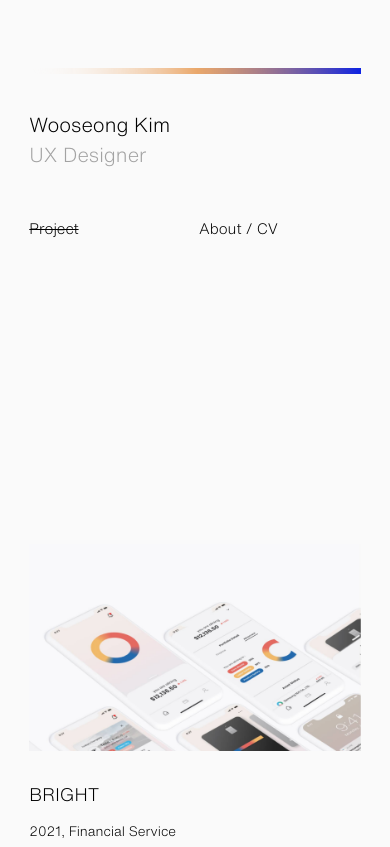
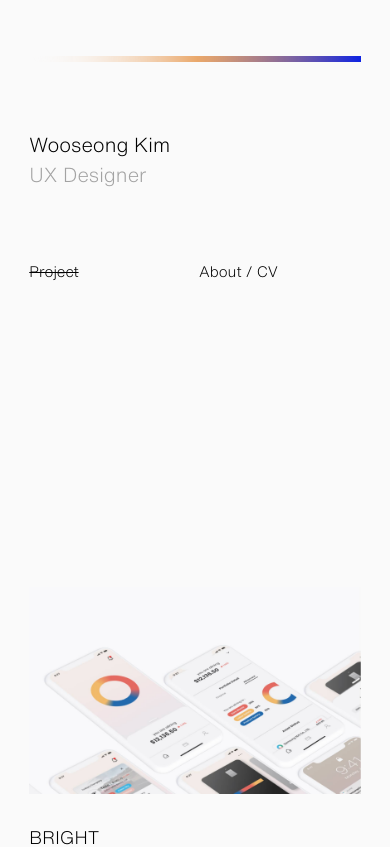
Before and after one commit to kylewskim/kylewskim.github.io, a React (Create React App) app: page /#/ in a window 390 px wide. Shown: the top 847 px of the page. Built offline with nearby package versions, Linux system fonts and the light colour scheme.

Commit message:
padding updated

```diff
--- a/package.json
+++ b/package.json
@@ -22,8 +22,8 @@
     "build": "react-scripts build",
     "test": "react-scripts test",
     "eject": "react-scripts eject",
-    "predeploy": "npm run build",
-    "deploy": "gh-pages -b master -d build"
+    "deploy": "gh-pages -d build",
+    "predeploy": "npm run build"
   },
   "eslintConfig": {
     "extends": [
--- a/public/index.html
+++ b/public/index.html
@@ -2,7 +2,7 @@
 <html lang="en">
   <head>
     <meta charset="utf-8" />
-    <link rel="icon" href="%PUBLIC_URL%/favicon.ico" />
+    <link rel="icon" href="%PUBLIC_URL%/favicon.ico?" />
     <meta name="viewport" content="width=device-width, initial-scale=1" />
     <meta name="theme-color" content="#000000" />
     <meta
--- a/src/routes/About.css
+++ b/src/routes/About.css
@@ -7,7 +7,11 @@
     .name-wooseongkim {
         font-size : 20px;
         line-height : 1.5em;
-        padding-bottom : 50px;
+        padding-bottom : 25px;
+    }
+
+    .nav_bar {
+        padding-bottom : 16px;
     }
 }
 
@@ -49,10 +53,10 @@
     font-size : 15px;
 }
 
-.css-1t3h25l-MuiGrid-root>.MuiGrid-item {
+/* .css-1t3h25l-MuiGrid-root>.MuiGrid-item {
     padding-top : 0px !important;
 }
 
 .css-1t3h25l-MuiGrid-root {
     margin-top : 12px !important;
-}
+} */
--- a/src/routes/Home.css
+++ b/src/routes/Home.css
@@ -7,11 +7,11 @@
     .name-wooseongkim {
         font-size : 15px;
         line-height : 1.5em;
-        padding-bottom : 50px;
+        padding-bottom : 24px;
     }
 
     .nav_bar {
-        padding-bottom : 32px;
+        padding-bottom : 12px;
     }
 }
 
@@ -49,7 +49,7 @@
 }
 
 .nav_content {
-    font-size : 20px;
+    font-size : 15px;
 }
 
 .master-image {
@@ -65,10 +65,10 @@
     font-size : 13.5px;
 }
 
-.css-1t3h25l-MuiGrid-root>.MuiGrid-item {
+/* .css-1t3h25l-MuiGrid-root>.MuiGrid-item {
     padding-top : 0px !important;
 }
 
 .css-1t3h25l-MuiGrid-root {
     margin-top : 12px !important;
-}
+} */
```
